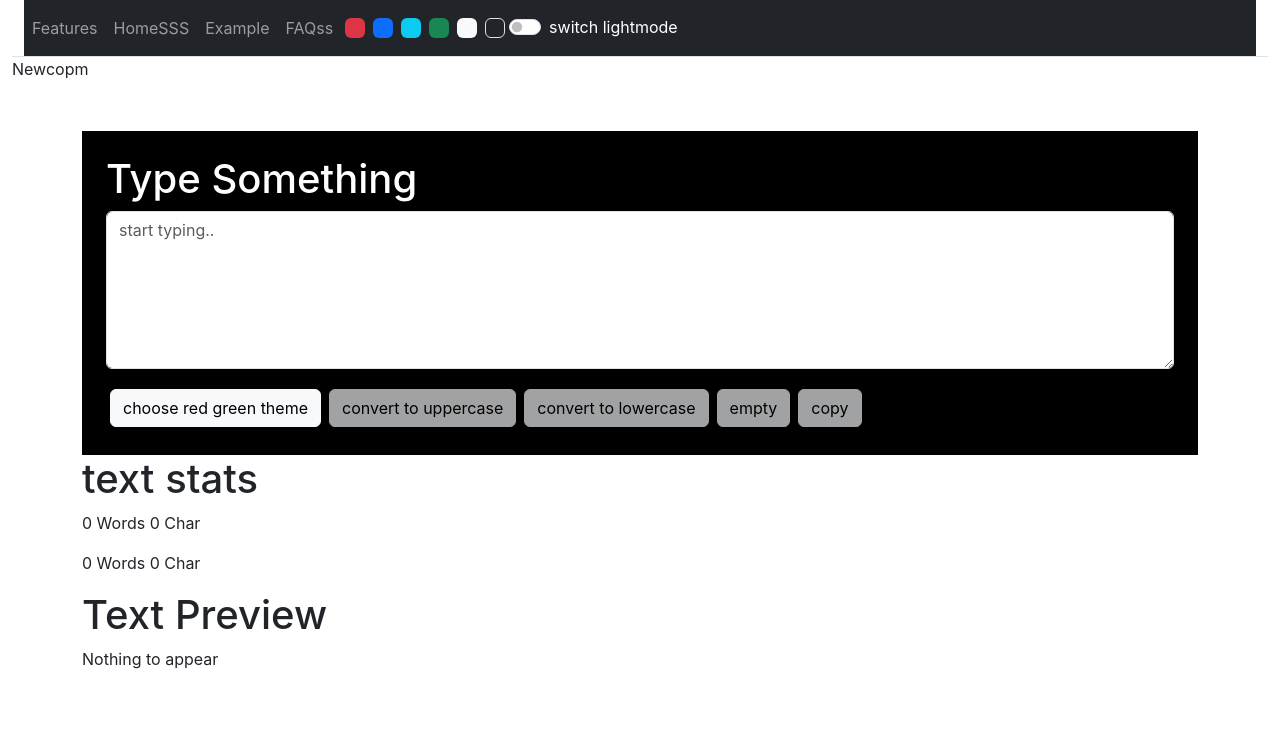
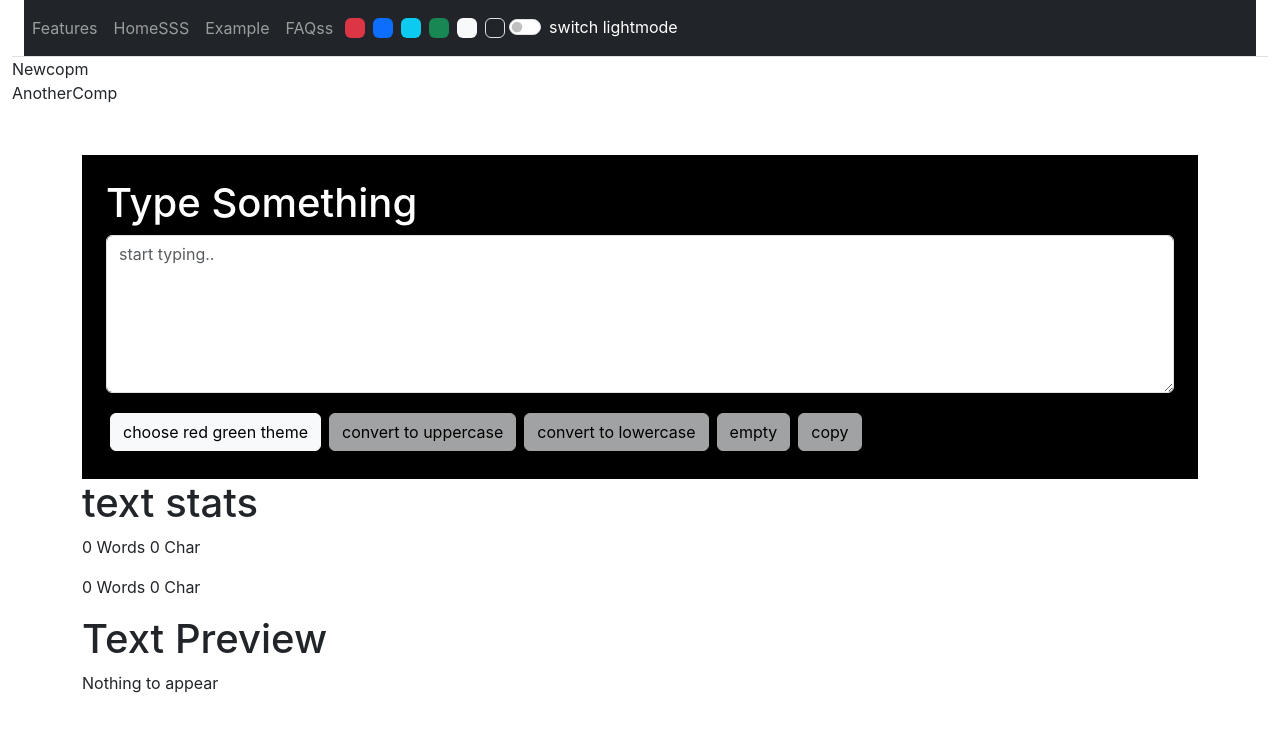
Before and after one commit to Parmeet21/reactapp, a React (Create React App) app: page / in a window 1280 px wide. Shown: the top 732 px of the page. Built offline with nearby package versions, Linux system fonts and the light colour scheme.

Commit message:
added AnotherComp

```diff
--- a/src/App.js
+++ b/src/App.js
@@ -17,6 +17,7 @@ import {
   Routes
 } from "react-router-dom";
 import Newcopm from './mycom/Newcopm';
+import AnotherComp from './mycom/AnotherComp';
 
 
 
@@ -80,6 +81,7 @@ document.body.classList.add('bg-'+cls)
     <div className='container-fluid'>
       <Header navbarmode={mode} settoggle={toggle} />
       <Newcopm/>
+      <AnotherComp/>
       <Alert alert={alert} />
 
 
--- /dev/null
+++ b/src/mycom/AnotherComp.js
@@ -0,0 +1,9 @@
+import React from 'react'
+
+export default function AnotherComp() {
+  return (
+    <div>
+      AnotherComp
+    </div>
+  )
+}
```
